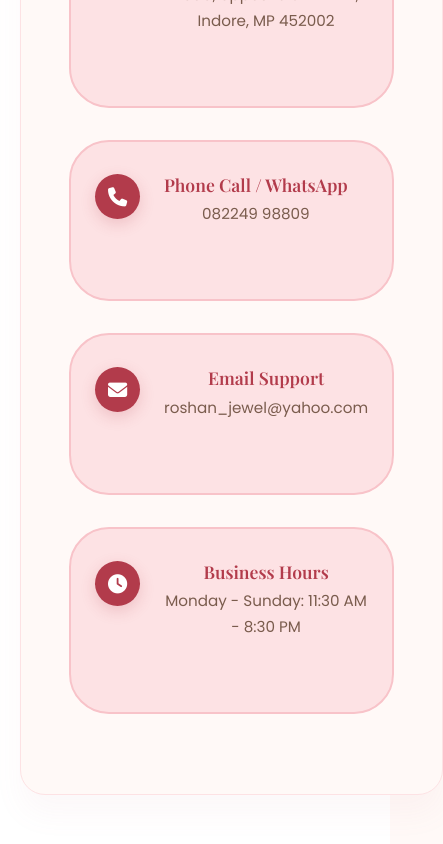
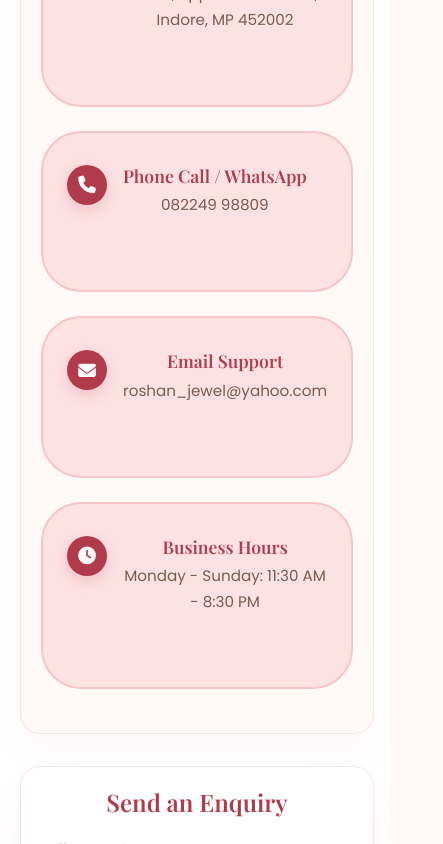
Before and after one commit to avinshjain07/RoshanJewels, a React (Vite) app in the folder frontend/: page /contact in a window 390 px wide. Shown: the part 940-1784 px from the top of the page, 443 px wide, since content can reach past the window. Built offline with nearby package versions, Linux system fonts and the light colour scheme; no server answers.

Commit message:
Contact us Responsiveness

```diff
--- a/frontend/src/styles/main.css
+++ b/frontend/src/styles/main.css
@@ -3182,3 +3182,47 @@ textarea.form-control {
 @keyframes spin {
   to { transform: rotate(360deg); }
 }
+
+/* Responsive updates for small screens */
+@media (max-width: 768px) {
+  .contact-grid {
+    gap: 2rem;
+  }
+
+  .contact-info-card {
+    padding: 1.5rem;
+    border-radius: 20px;
+  }
+
+  .contact-form-container {
+    padding: 1.75rem;
+    border-radius: 20px;
+  }
+
+  .info-item {
+    gap: 1rem;
+    margin-bottom: 1.5rem;
+  }
+
+  .info-item i {
+    width: 40px;
+    height: 40px;
+    font-size: 1.1rem;
+  }
+
+  .contact-form-container h3 {
+    font-size: 1.8rem;
+    margin-bottom: 1.2rem;
+  }
+}
+
+@media (max-width: 480px) {
+  .contact-info-card,
+  .contact-form-container {
+    padding: 1.25rem;
+  }
+
+  .contact-form-container h3 {
+    font-size: 1.5rem;
+  }
+}
```
